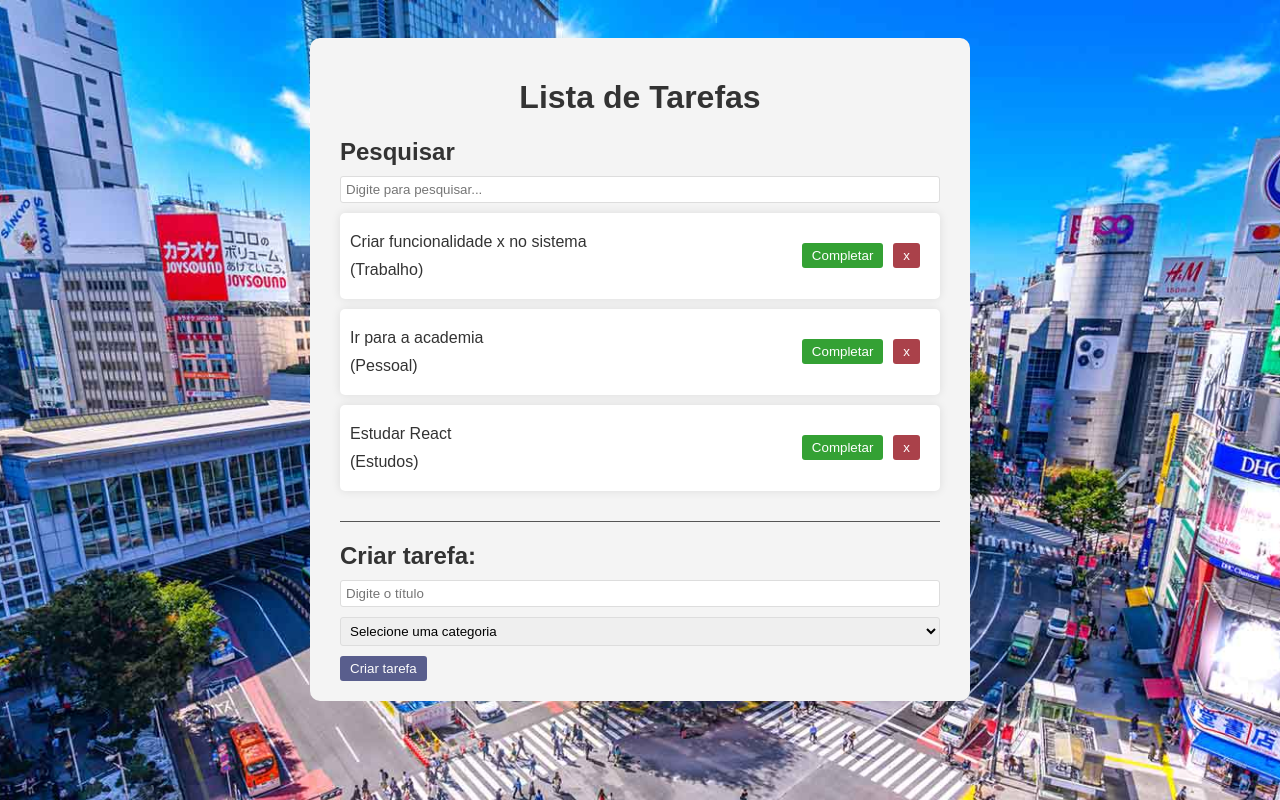
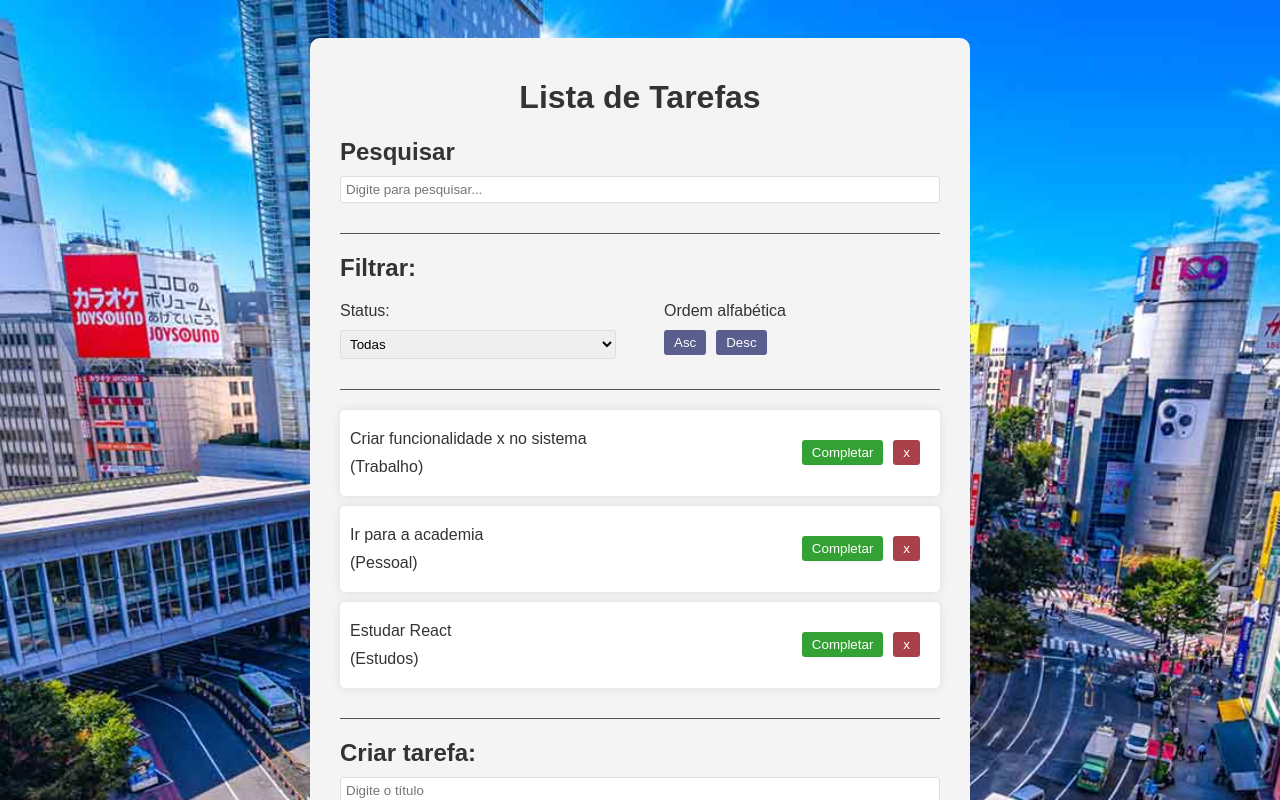
Before and after one commit to joaovitoranjos/todolist-react, a React (Vite) app in the folder todo/: page / in a window 1280 px wide. Shown: the top 800 px of the page. Built offline with nearby package versions, Linux system fonts and the light colour scheme.

Commit message:
adiciona botao de filtro,status e ordem afalbetica

```diff
--- a/todo/src/App.css
+++ b/todo/src/App.css
@@ -84,3 +84,20 @@
   border-radius: 3px;
   width: 100%;
 }
+
+.filter,
+.search {
+  border-bottom: 1px solid #555;
+  margin-bottom: 20px;
+  padding-bottom: 20px;
+}
+
+.filter-options {
+  display: flex;
+  justify-content: space-between;
+  gap: 3rem;
+}
+
+.filter-options div {
+  flex: 1 1 0;
+}
--- a/todo/src/App.jsx
+++ b/todo/src/App.jsx
@@ -5,6 +5,7 @@
 import TodoForm from './components/TodoForm';
 
 import "./App.css";
+import Filter from './components/Filter';
 
 
 
@@ -70,17 +71,19 @@
   return (
     <div className="app">
       <h1>Lista de Tarefas</h1>
-      <Search search={search} setSearch={setSearch}/>
+      <Search search={search} setSearch={setSearch} />
+      <Filter />
         <div className="todo-list">
-          {todos.filter((todo) =>
+          {todos
+          .filter((todo) =>
             todo.text.toLowerCase().includes(search.toLowerCase())
           )
           .map((todo) => (
             <Todo
-            key={todo.id}
-            todo={todo}
-            removeTodo= {removeTodo}
-            completeTodo={completeTodo}
+              key={todo.id}
+              todo={todo}
+              removeTodo= {removeTodo}
+              completeTodo={completeTodo}
             />
       ))}
     </div>
--- /dev/null
+++ b/todo/src/components/Filter.jsx
@@ -0,0 +1,24 @@
+const Filter = () => {
+  return (
+    <div className="filter">
+        <h2>Filtrar:</h2>
+        <div className="filter-options">
+            <div>
+                <p>Status:</p>
+                <select>
+                    <option value="All">Todas</option>
+                    <option value="Completed">Completas</option>
+                    <option value="Incomplete">Incompletas</option>
+                </select>
+            </div>
+            <div>
+                <p>Ordem alfabética</p>
+                <button>Asc</button>
+                <button>Desc</button>
+            </div>
+        </div >
+    </div>
+  );
+};
+
+export default Filter;
```
